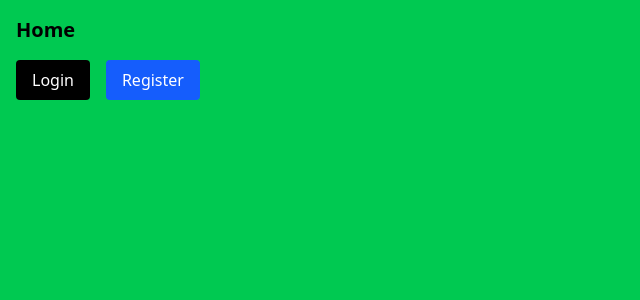
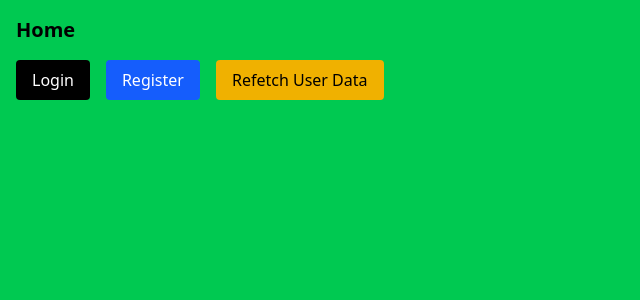
Before and after one commit to YashBhut1524/Auth-template-for-MERN-App, a React (Vite) app in the folder client/: page / in a window 1280 px wide. Shown: the top 300 px of the page, without its empty margins (0-640 px from the left). Built offline with nearby package versions, Linux system fonts and the light colour scheme; no server answers.

Commit message:
fix access token generate issue

```diff
--- a/client/src/pages/Home.jsx
+++ b/client/src/pages/Home.jsx
@@ -8,31 +8,43 @@ const Home = () => {
     const [loading, setLoading] = useState(true);
     const navigate = useNavigate();
 
-    useEffect(() => {
     const fetchUserDetails = async () => {
+        setLoading(true);
         try {
-                const res = await api.get("/api/user/my-details", {withCredentials: true});
+            const res = await api.get("/api/user/my-details", { withCredentials: true });
             setUser(res.data.data);
+            console.log("User data:", res.data.data);
         } catch (error) {
             console.error("Failed to fetch user details:", error);
+            setUser(null);
         } finally {
             setLoading(false);
         }
     };
 
+    useEffect(() => {
         fetchUserDetails();
     }, []);
 
     return (
         <div className="bg-green-500 p-4 min-h-screen">
             <h1 className="text-xl font-semibold mb-4">Home</h1>
+
             {loading ? (
                 <p>Loading user details...</p>
             ) : user ? (
-                <div className="space-y-2">
+                <div className="space-y-4">
                     <p>Name: {user.name}</p>
                     <p>Email: {user.email}</p>
+                    <div className="flex gap-2">
                         <LogoutButton onLogout={() => setUser(null)} />
+                        <button
+                            onClick={fetchUserDetails}
+                            className="px-4 py-2 bg-yellow-500 text-black rounded hover:bg-yellow-600"
+                        >
+                            Refetch User Data
+                        </button>
+                    </div>
                 </div>
             ) : (
                 <div className="space-x-4">
@@ -48,6 +60,12 @@ const Home = () => {
                     >
                         Register
                     </button>
+                    <button
+                            onClick={fetchUserDetails}
+                            className="px-4 py-2 bg-yellow-500 text-black rounded hover:bg-yellow-600"
+                        >
+                            Refetch User Data
+                        </button>
                 </div>
             )}
         </div>
--- a/client/src/utils/api.js
+++ b/client/src/utils/api.js
@@ -10,20 +10,18 @@ api.interceptors.response.use(
     async (error) => {
         const originalRequest = error.config;
 
-        // If token expired and hasn't already tried to refresh
+        // Retry once on 401 Unauthorized
         if (
             error.response?.status === 401 &&
-            !originalRequest._retry &&
-            error.response.message === "Access token expired"
+            !originalRequest._retry
         ) {
             originalRequest._retry = true;
-
             try {
                 await api.post("/api/user/refresh-token");
-                return api(originalRequest); // Retry the original request
+                return api(originalRequest); // Retry original request
             } catch (err) {
-                // Optional: redirect to login if refresh fails
                 console.error("Token refresh failed:", err);
+                // Optional: redirect to login
             }
         }
 
@@ -31,4 +29,4 @@ api.interceptors.response.use(
     }
 );
 
-export default api
+export default api;
```
Lines whose indentation alone changed are shown as unchanged.
